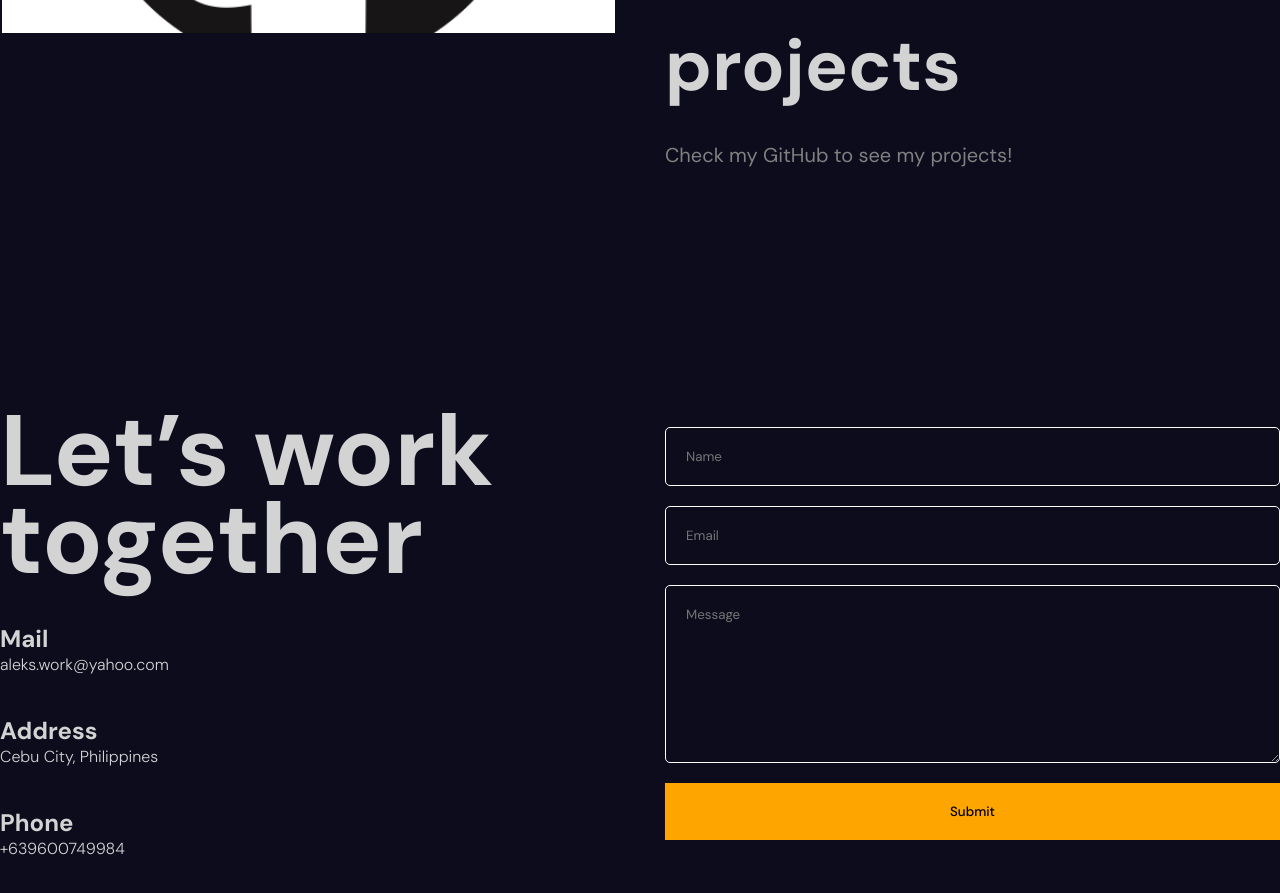
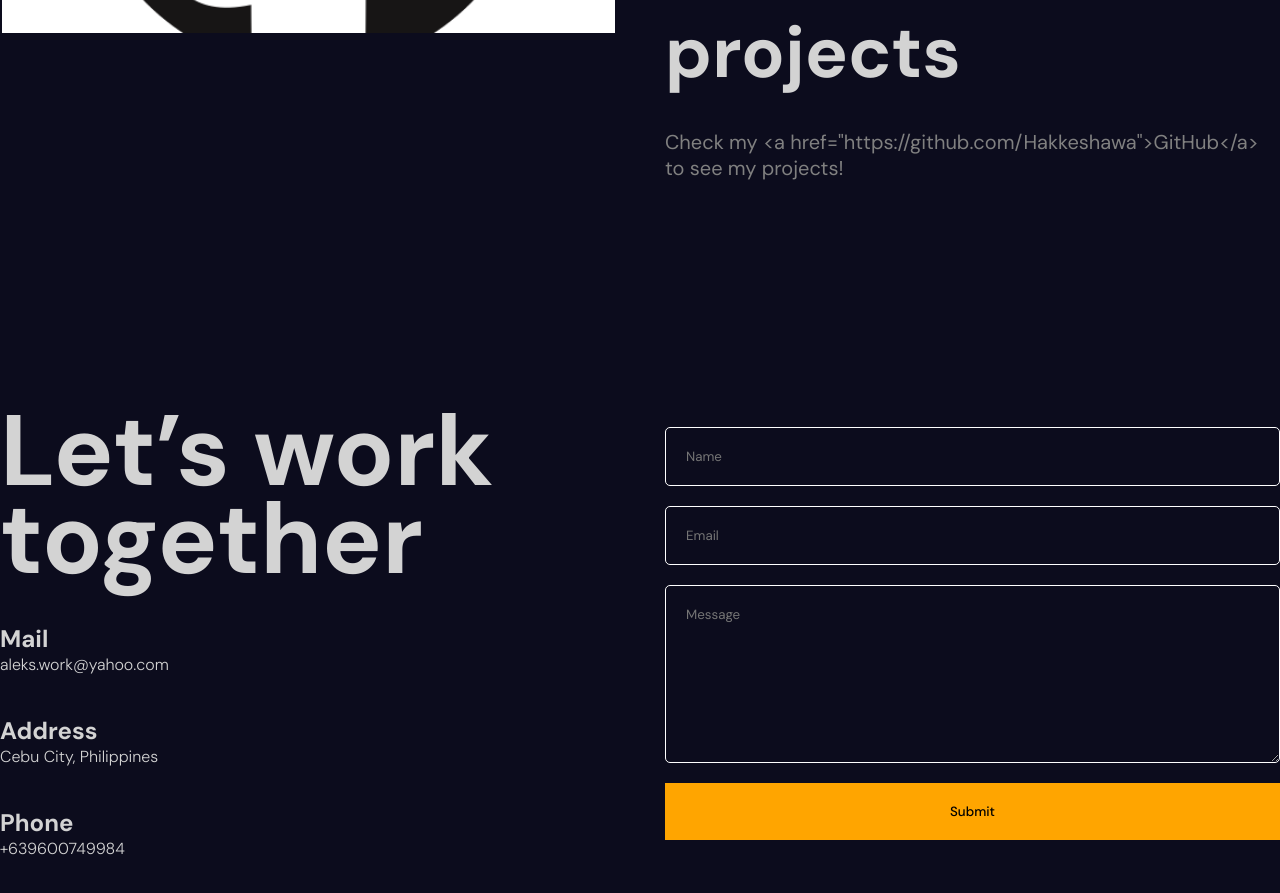
Before and after one commit to Hakkeshawa/Portfolio, a React (Vite) app: page / in a window 1280 px wide. Shown: the part 6320-7213 px from the top of the page. Built offline with nearby package versions, Linux system fonts and the light colour scheme.

Commit message:
Portfolio.jsx

```diff
--- a/src/components/portfolio/Portfolio.jsx
+++ b/src/components/portfolio/Portfolio.jsx
@@ -25,7 +25,7 @@ const items = [
     id: 4,
     title: "And a lot more projects",
     img: "git.png",
-    desc: "Check my GitHub to see my projects!",
+    desc: 'Check my <a href="https://github.com/Hakkeshawa">GitHub</a> to see my projects!',
   },
 ];
 
```
